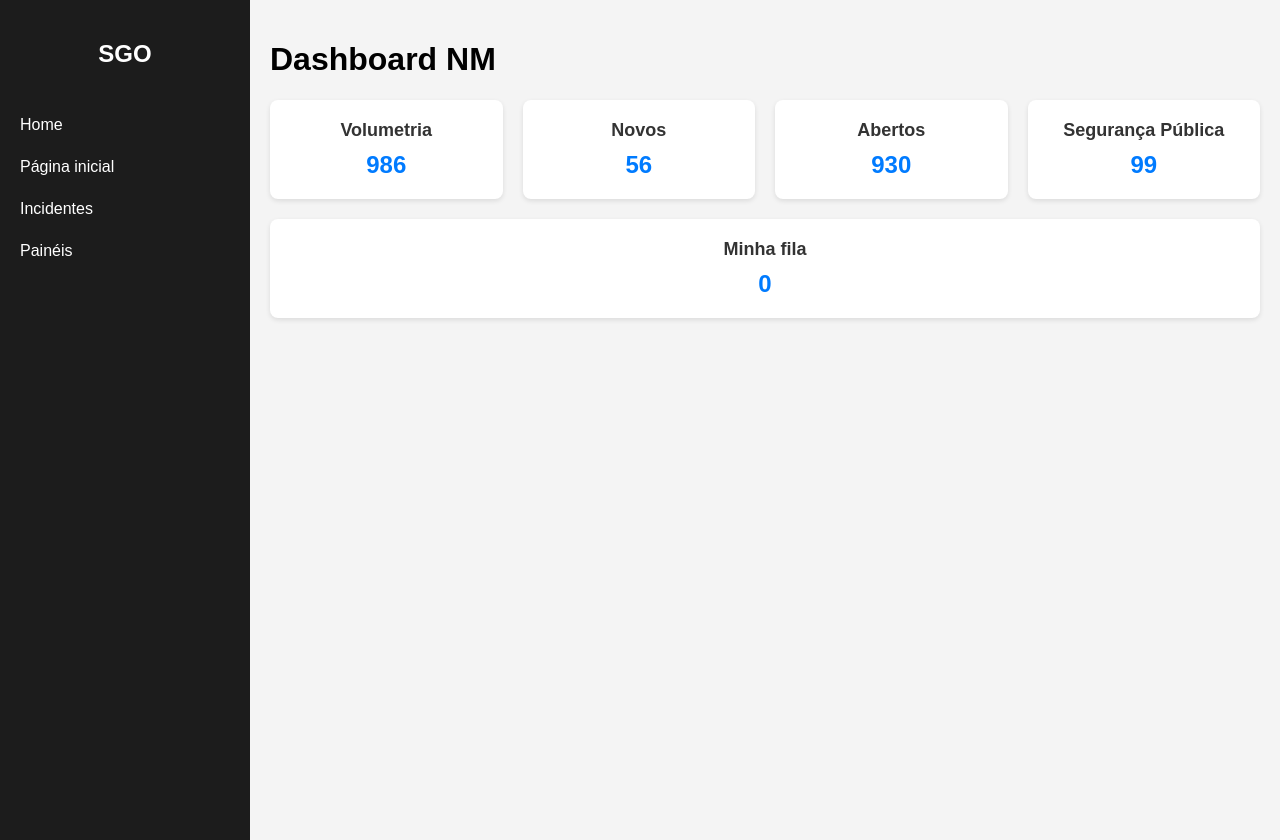
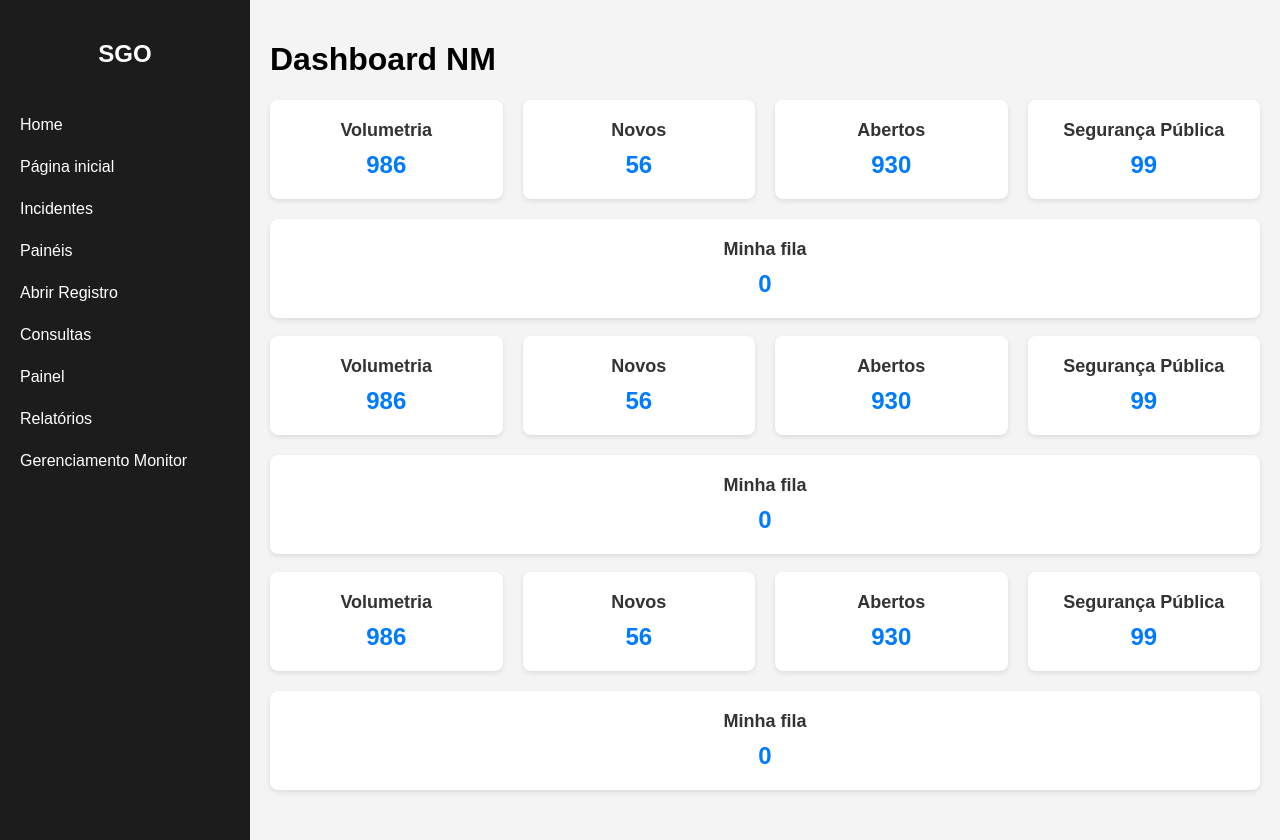
Before and after one commit to deegoo/NM2026, a Flask app: page / in a window 1280 px wide. Run offline with Flask 3, Linux system fonts and the light colour scheme.

Commit message:
Menu lateral

```diff
--- a/newmonitor/routes.py
+++ b/newmonitor/routes.py
@@ -7,3 +7,7 @@ lista_usuarios = ["Usuario1", "Usuario2", "Usuario3"]
 @app.route("/")
 def home():
     return render_template("home.html")
+
+@app.route("/registro")
+def registro():
+    return render_template("registro.html")
--- a/newmonitor/templates/home.html
+++ b/newmonitor/templates/home.html
@@ -3,7 +3,55 @@
 {% block body %}
     <!-- Conteúdo principal -->
   <div class="main-content">
+
     <h1>Dashboard NM</h1>
+
+    <div class="dashboard">
+      <div class="card">
+        <h3>Volumetria</h3>
+        <p>986</p>
+      </div>
+      <div class="card">
+        <h3>Novos</h3>
+        <p>56</p>
+      </div>
+      <div class="card">
+        <h3>Abertos</h3>
+        <p>930</p>
+      </div>
+      <div class="card">
+        <h3>Segurança Pública</h3>
+        <p>99</p>
+      </div>
+      <div class="card">
+        <h3>Minha fila</h3>
+        <p>0</p>
+      </div>
+    </div><br>
+
+    <div class="dashboard">
+      <div class="card">
+        <h3>Volumetria</h3>
+        <p>986</p>
+      </div>
+      <div class="card">
+        <h3>Novos</h3>
+        <p>56</p>
+      </div>
+      <div class="card">
+        <h3>Abertos</h3>
+        <p>930</p>
+      </div>
+      <div class="card">
+        <h3>Segurança Pública</h3>
+        <p>99</p>
+      </div>
+      <div class="card">
+        <h3>Minha fila</h3>
+        <p>0</p>
+      </div>
+    </div><br>
+
     <div class="dashboard">
       <div class="card">
         <h3>Volumetria</h3>
@@ -26,6 +74,7 @@
         <p>0</p>
       </div>
     </div>
+
   </div>
 
 {% endblock %}
--- a/newmonitor/templates/sidebar.html
+++ b/newmonitor/templates/sidebar.html
@@ -15,5 +15,38 @@
         </ul>
       </li>
       <li>Painéis</li>
+      <li>Abrir Registro
+        <ul>
+          <li>Novo</li>
+        </ul>
+      </li>
+      <li>Consultas
+        <ul>
+          <li>Consulta Incidentes Datacenter</li>
+          <li>Consulta Reg. de Falha</li>
+          <li>Consulta Manobras</li>
+          <li>Consulta Manobras abertas</li>
+        </ul>
+      </li>
+      <li>Painel
+        <ul>
+          <li>Painel de Outages</li>
+          <li>Painel Monitoração</li>
+        </ul>
+      </li>
+      <li>Relatórios
+        <ul>
+          <li>CMTS X Node</li>
+          <li>Manobeas</li>
+          <li>Outages</li>
+          <li>Outages x Manobras</li>
+        </ul>
+      </li>
+      <li>Gerenciamento Monitor
+        <ul>
+          <li>Excluir Tickets</li>
+          <li>Ofensor</li>
+        </ul>
+      </li>
     </ul>
   </div>
```
Also changed, not shown: newmonitor/templates/registro.html (added, +10 -0 lines).
